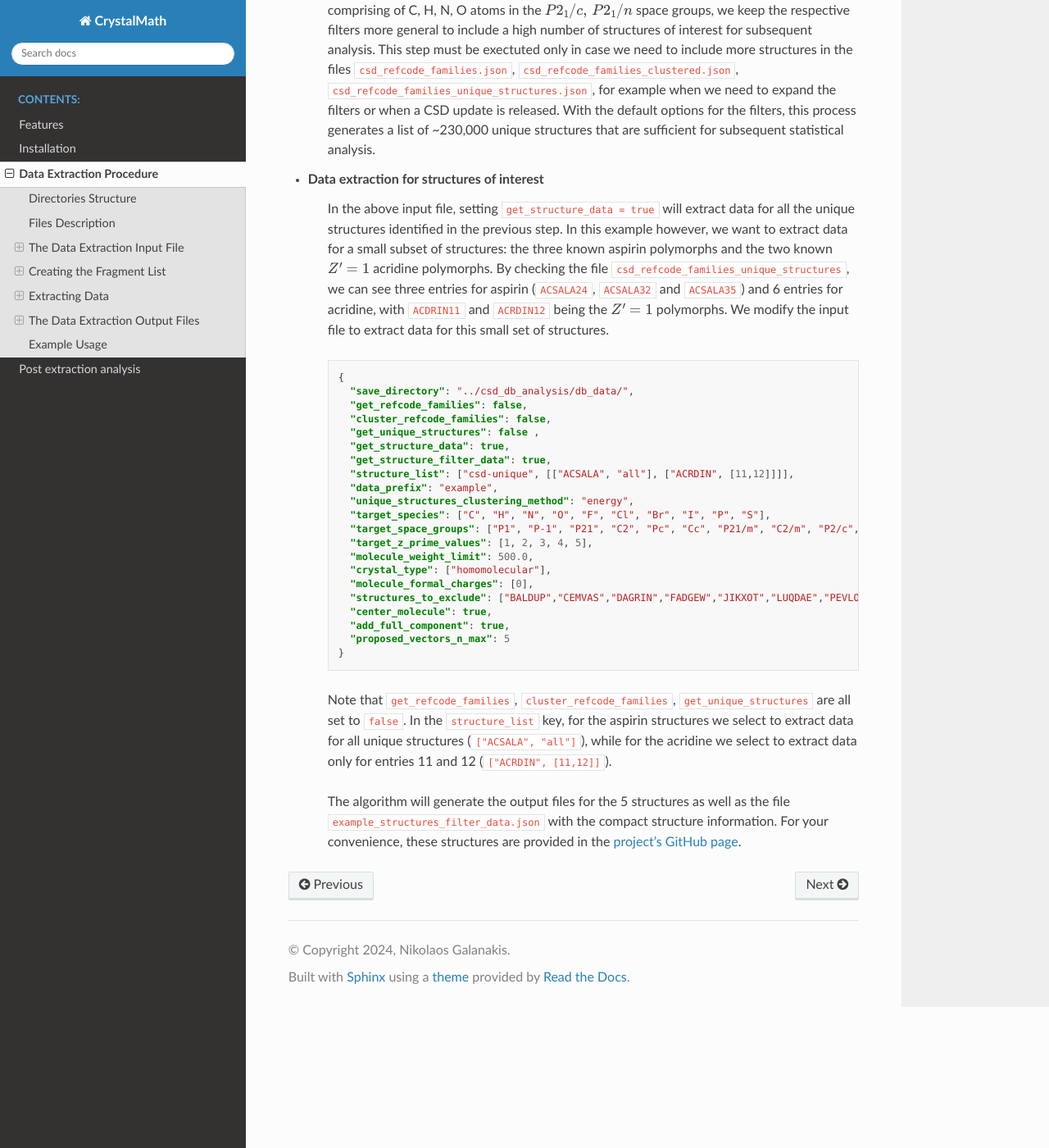
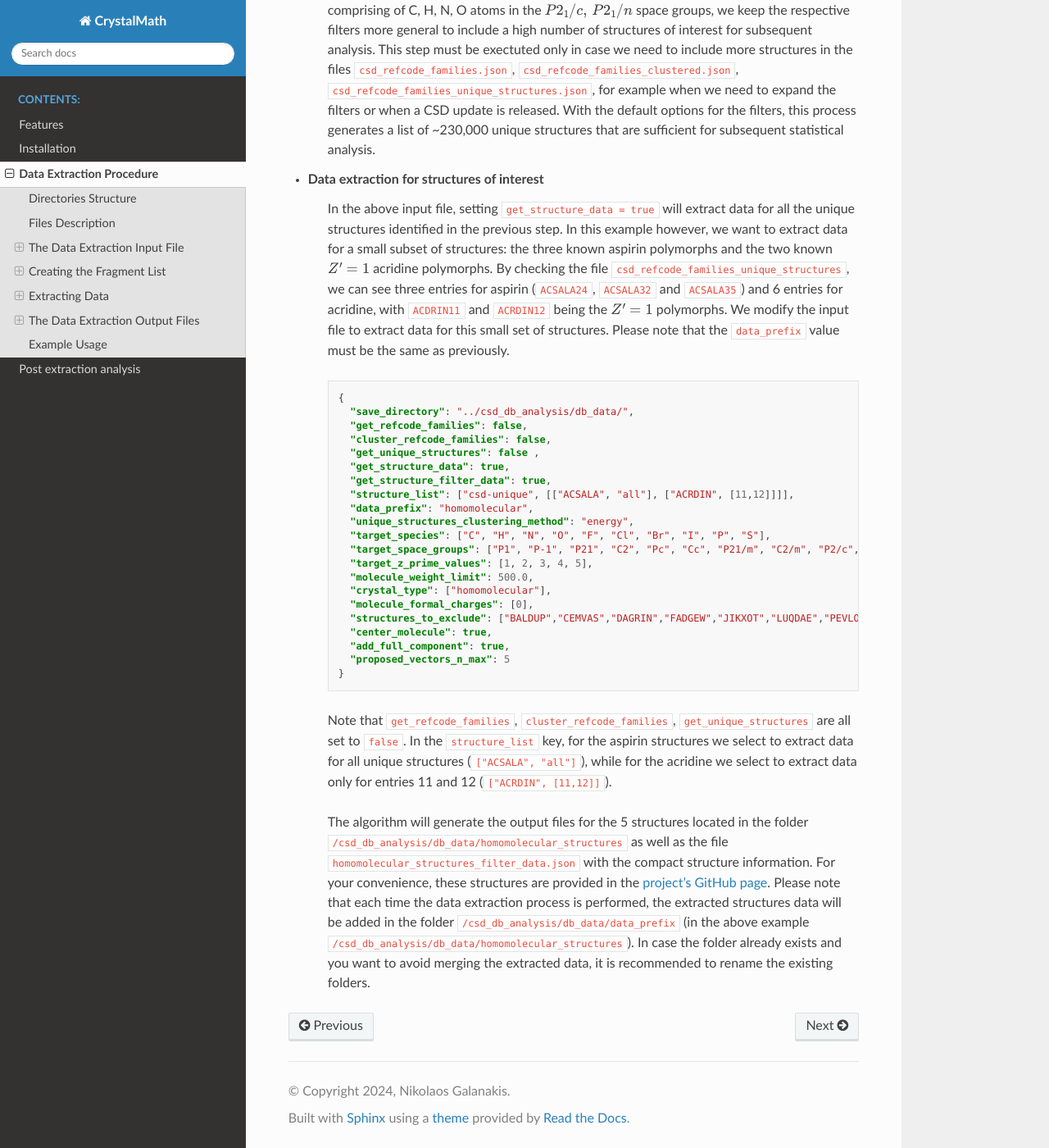
Before and after one commit to nigalanakis/Crystal_Math, a Sphinx documentation site: the page built from docs/source/procedure.rst, in a window 1280 px wide and 1400 px high, scrolled down 15474 px. Shown: the whole window at 82% size. Built offline with Sphinx 7.4.7 and the Read the Docs theme 2.0.0, drawn with Linux system fonts in a browser that asks for light colours; some of the changed text lies outside the part shown.

Commit message:
Update procedure.rst

```diff
--- a/docs/source/procedure.rst
+++ b/docs/source/procedure.rst
@@ -583,7 +583,7 @@
 -------------
 In the following paragraphs we demostrate the workflow for extracting sample data from the CSD. We show how to extract data for all the unique aspirin structures as well as for two known :math:`Z^{\prime}=1` acridine polymorphs. We will perform the extraction in two different steps:
 
-- **General CSD structure identification**: This part of the extraction will generate the files ``csd_refcode_families.json``, ``csd_refcode_families_clustered.json``, ``csd_refcode_families_unique_structures.json`` for the user-defined settings in the input file. The input file for this operation will be
+- **General CSD structure identification**: This part of the extraction will generate the files ``homomolecular_csd_refcode_families.json``, ``homomolecular_csd_refcode_families_clustered.json``, ``homomolecular_csd_refcode_families_unique_structures.json`` for the user-defined settings in the input file. The input file for this operation will be
 
 	.. code-block:: json
 
@@ -595,7 +595,7 @@
 		  "get_structure_data": false,
 		  "get_structure_filter_data": false,
 		  "structure_list": ["csd-unique", "all"],
-		  "data_prefix": "example",
+		  "data_prefix": "homomolecular",
 		  "unique_structures_clustering_method": "energy",
 		  "target_species": ["C", "H", "N", "O", "F", "Cl", "Br", "I", "P", "S"],
 		  "target_space_groups": ["P1", "P-1", "P21", "C2", "Pc", "Cc", "P21/m", "C2/m", "P2/c", "P21/c", "P21/n", "C2/c", "P21212", "P212121", "Pca21", "Pna21", "Pbcn", "Pbca", "Pnma", "R-3", "I41/a"],
@@ -622,7 +622,7 @@
 
 - **Data extraction for structures of interest**
 
-	In the above input file, setting ``get_structure_data = true`` will extract data for all the unique structures identified in the previous step. In this example however, we want to extract data for a small subset of structures: the three known aspirin polymorphs and the two known :math:`Z^{\prime}=1` acridine polymorphs. By checking the file ``csd_refcode_families_unique_structures``, we can see three entries for aspirin (``ACSALA24``, ``ACSALA32`` and ``ACSALA35``) and 6 entries for acridine, with ``ACDRIN11`` and ``ACRDIN12`` being the :math:`Z^{\prime}=1` polymorphs. We modify the input file to extract data for this small set of structures.
+	In the above input file, setting ``get_structure_data = true`` will extract data for all the unique structures identified in the previous step. In this example however, we want to extract data for a small subset of structures: the three known aspirin polymorphs and the two known :math:`Z^{\prime}=1` acridine polymorphs. By checking the file ``csd_refcode_families_unique_structures``, we can see three entries for aspirin (``ACSALA24``, ``ACSALA32`` and ``ACSALA35``) and 6 entries for acridine, with ``ACDRIN11`` and ``ACRDIN12`` being the :math:`Z^{\prime}=1` polymorphs. We modify the input file to extract data for this small set of structures. Please note that the ``data_prefix`` value must be the same as previously.
 
 	.. code-block:: json
 
@@ -634,7 +634,7 @@
 		  "get_structure_data": true,
 		  "get_structure_filter_data": true,
 		  "structure_list": ["csd-unique", [["ACSALA", "all"], ["ACRDIN", [11,12]]]],
-		  "data_prefix": "example",
+		  "data_prefix": "homomolecular",
 		  "unique_structures_clustering_method": "energy",
 		  "target_species": ["C", "H", "N", "O", "F", "Cl", "Br", "I", "P", "S"],
 		  "target_space_groups": ["P1", "P-1", "P21", "C2", "Pc", "Cc", "P21/m", "C2/m", "P2/c", "P21/c", "P21/n", "C2/c", "P21212", "P212121", "Pca21", "Pna21", "Pbcn", "Pbca", "Pnma", "R-3", "I41/a"],
@@ -650,4 +650,4 @@
 
 	Note that ``get_refcode_families``, ``cluster_refcode_families``, ``get_unique_structures`` are all set to ``false``. In the ``structure_list`` key, for the aspirin structures we select to extract data for all unique structures (``["ACSALA", "all"]``), while for the acridine we select to extract data only for entries 11 and 12 (``["ACRDIN", [11,12]]``).
 
-	The algorithm will generate the output files for the 5 structures as well as the file ``example_structures_filter_data.json`` with the compact structure information. For your convenience, these structures are provided in the `project's GitHub page <https://github.com/nigalanakis/Crystal_Math/tree/master/docs/examples>`_.
+	The algorithm will generate the output files for the 5 structures located in the folder ``/csd_db_analysis/db_data/homomolecular_structures`` as well as the file ``homomolecular_structures_filter_data.json`` with the compact structure information. For your convenience, these structures are provided in the `project's GitHub page <https://github.com/nigalanakis/Crystal_Math/tree/master/docs/examples>`_. Please note that each time the data extraction process is performed, the extracted structures data will be added in the folder ``/csd_db_analysis/db_data/data_prefix`` (in the above example ``/csd_db_analysis/db_data/homomolecular_structures``). In case the folder already exists and you want to avoid merging the extracted data, it is recommended to rename the existing folders.
```
